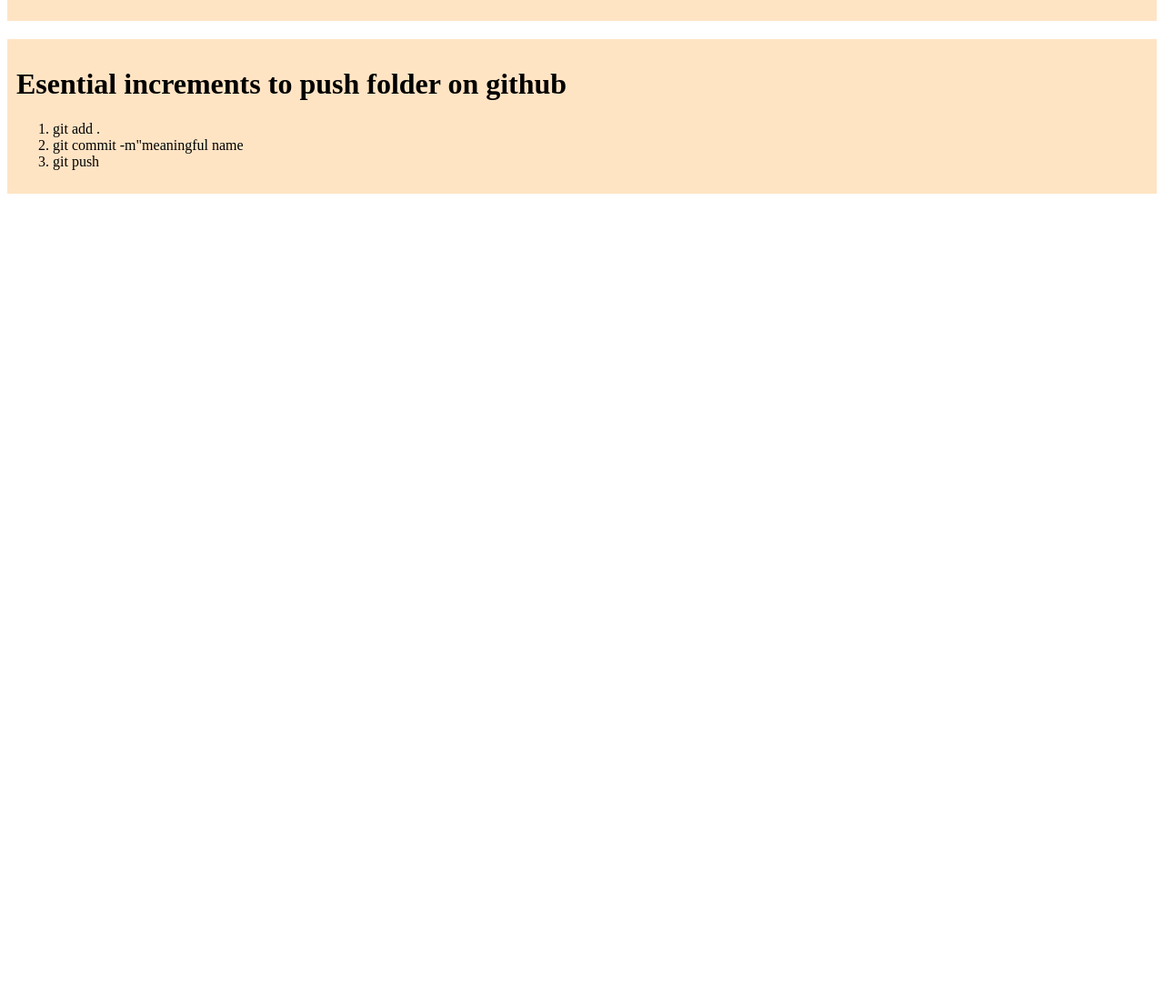
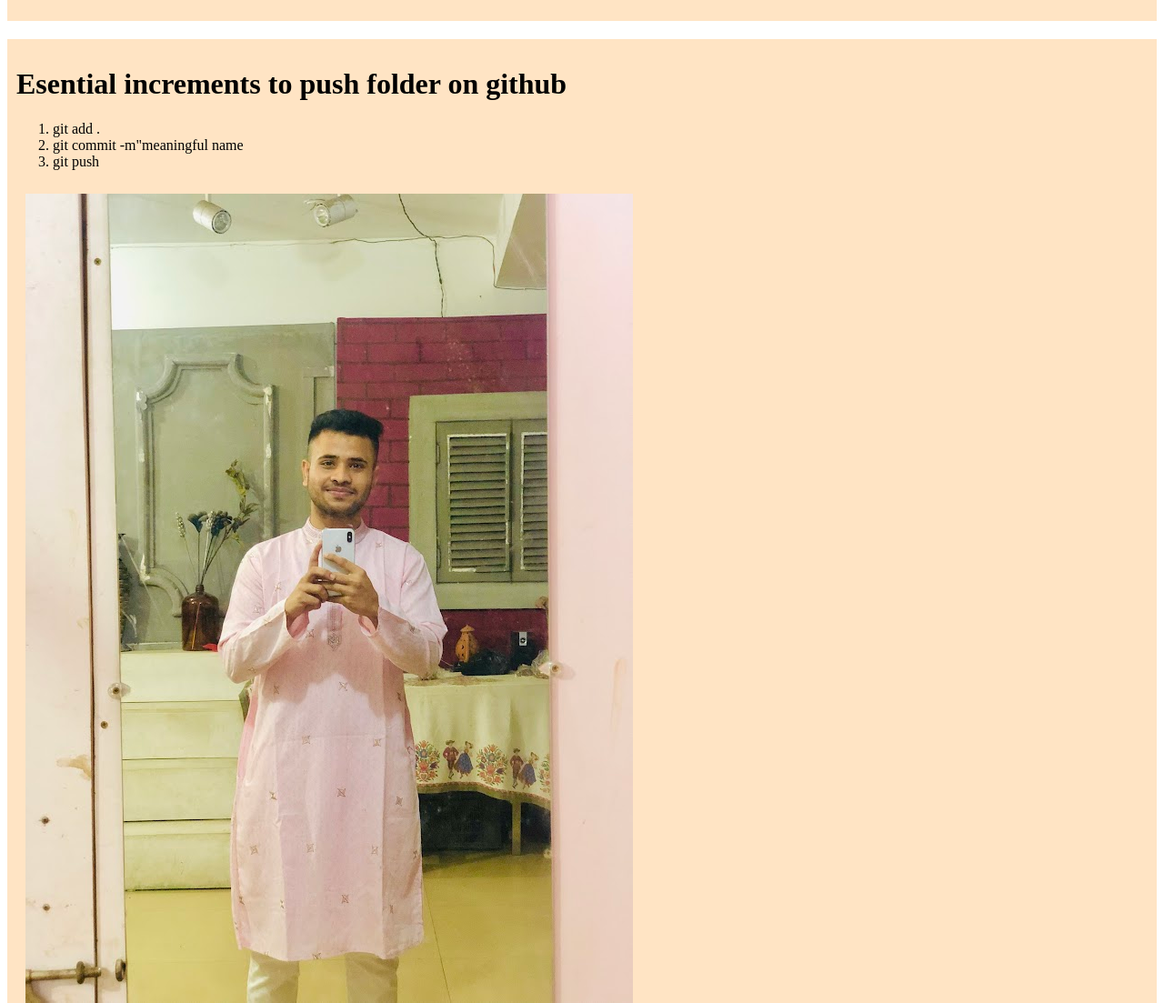
Before and after one commit to AbEmon69/my-first-website, a plain HTML site: page index.htm in a window 1280 px wide. Shown: the part 859-1962 px from the top of the page at 91% size. Before the commit the page ends 1092 px from the top, so only its background shows below. Drawn offline with Linux system fonts and the light colour scheme.

Commit message:
added image

```diff
--- a/index.htm
+++ b/index.htm
@@ -26,6 +26,9 @@
         <li>git commit -m"meaningful name</li>
         <li>git push</li>
     </ol>
+    <div>
+        <img src="images/Punjabi.jpg" alt="">
+    </div>
  </div>
 </body>
 </html>
```
Also changed, not shown: images/Punjabi.jpg (added).
